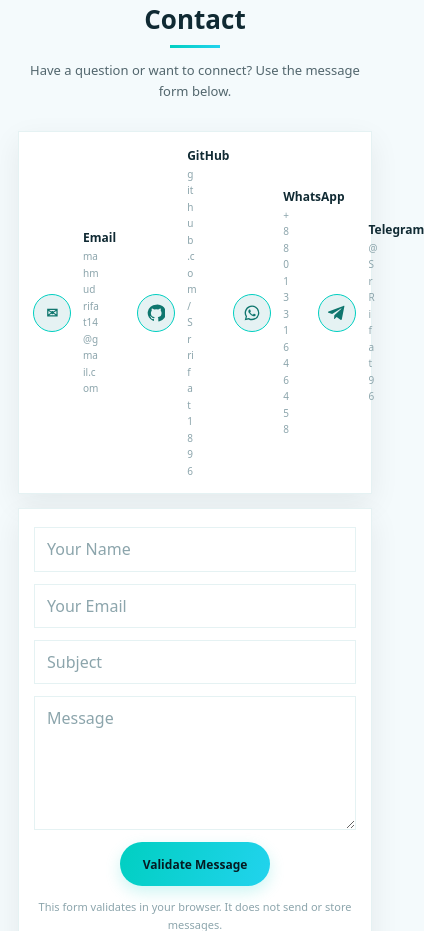
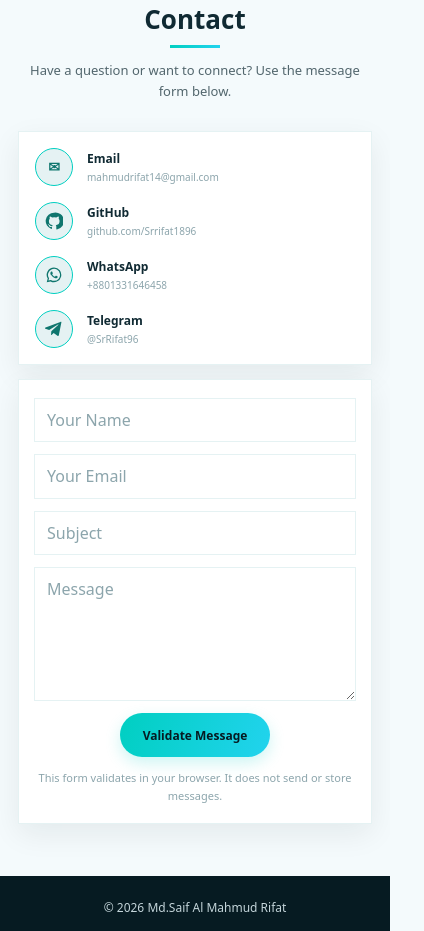
Before and after one commit to Srrifat1896/Rifat-portfolio, a plain HTML site: page index.html in a window 390 px wide. Shown: the part 9961-10892 px from the top of the page, 424 px wide, since content can reach past the window. Drawn offline with Linux system fonts and the light colour scheme.

Commit message:
Fix mobile contact layout

```diff
--- a/styles.css
+++ b/styles.css
@@ -209,7 +209,10 @@ button, a { -webkit-tap-highlight-color: transparent; }
   .project-meta { font-size: 9px; }
   .project-content h3 { font-size: 22px; }
   .contact-grid { gap: 14px; }
-  .contact-card { min-height: 74px; padding: 14px; }
+  .contact-card { display: grid; grid-template-columns: minmax(0, 1fr); justify-content: stretch; align-items: stretch; gap: 16px; min-height: 74px; padding: 16px; }
+  .contact-item { width: 100%; align-items: center; gap: 14px; }
+  .contact-item div { flex: 1 1 auto; }
+  .contact-item small { overflow-wrap: anywhere; word-break: normal; }
   .contact-form { padding: 18px 15px; }
   .form-row { grid-template-columns: minmax(0, 1fr); gap: 0; }
   .contact-form label { margin-bottom: 12px; }
@@ -222,7 +225,7 @@ button, a { -webkit-tap-highlight-color: transparent; }
   .profile-row { grid-template-columns: 1fr; }
   .profile-row img { width: min(160px, 56vw); aspect-ratio: 1 / 1; }
   .profile-details div { display: flex; }
-  .contact-card { justify-content: flex-start; }
+  .contact-card { grid-template-columns: minmax(0, 1fr); }
 }
 
 @media (max-height: 500px) and (orientation: landscape) {
```
